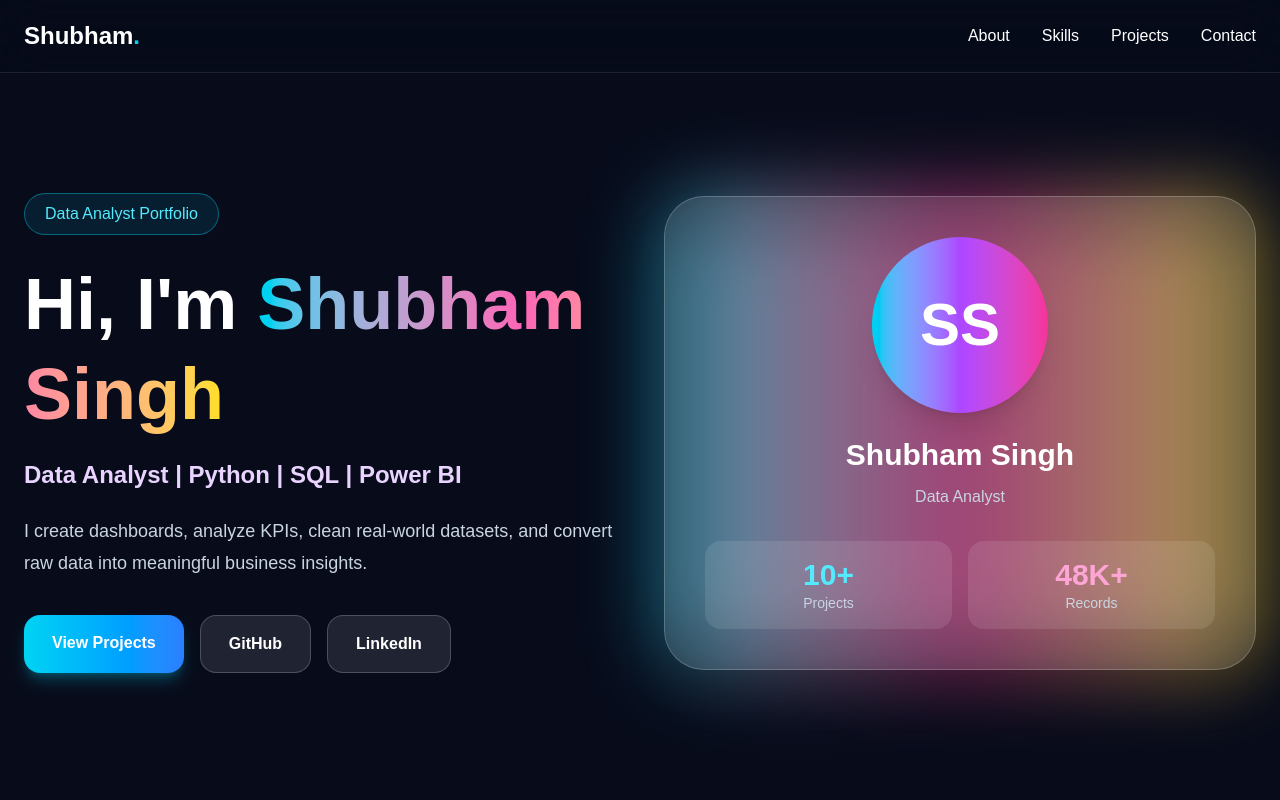
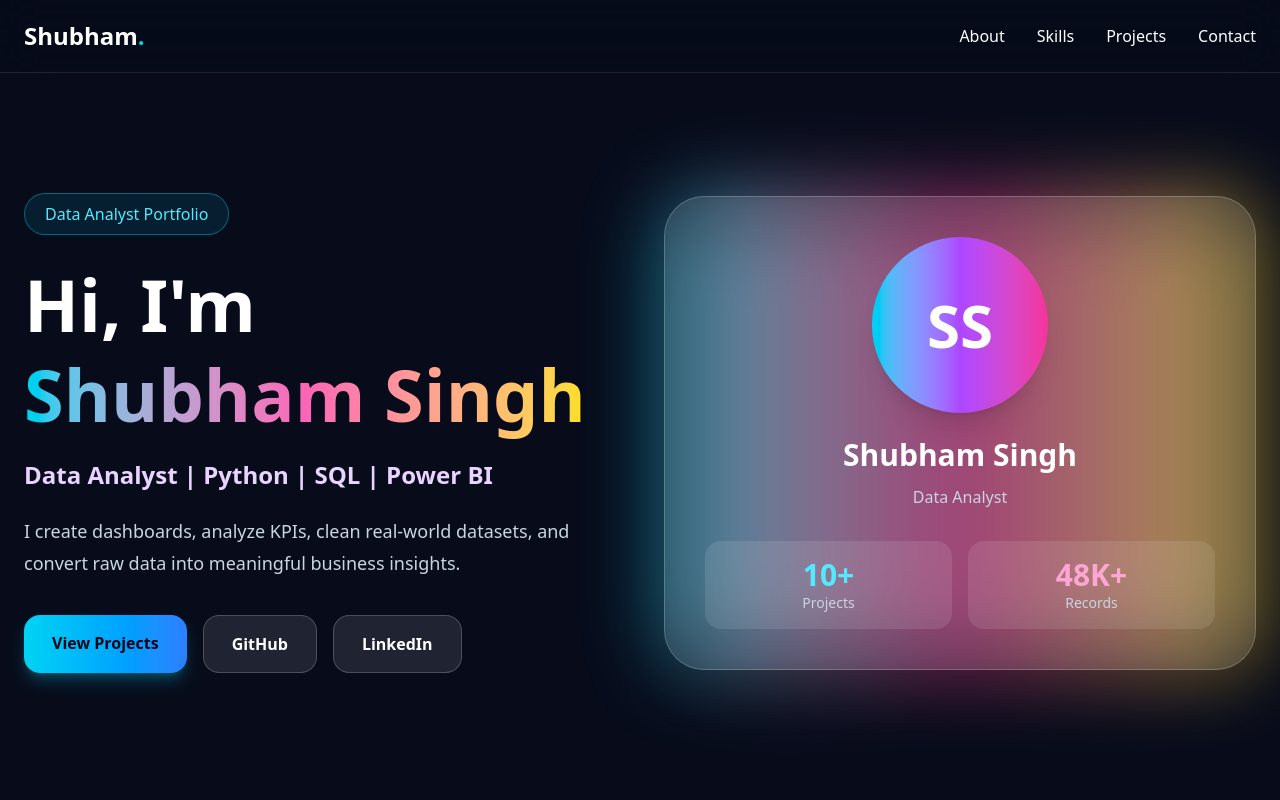
Before and after one commit to iam-shubhamm/My-portfolio, a Next.js app: page / in a window 1280 px wide. Shown: the top 800 px of the page. Built offline with nearby package versions, Linux system fonts and the light colour scheme.

Commit message:
Update globals.css

```diff
--- a/app/globals.css
+++ b/app/globals.css
@@ -5,14 +5,14 @@
   scroll-behavior: smooth;
 }
 
+html,
 body {
   margin: 0;
-  font-family: Arial, Helvetica, sans-serif;
-  background: #0f172a;
+  padding: 0;
+  background: #070b1a;
   color: white;
 }
 
 a {
   text-decoration: none;
-  color: inherit;
 }
```
